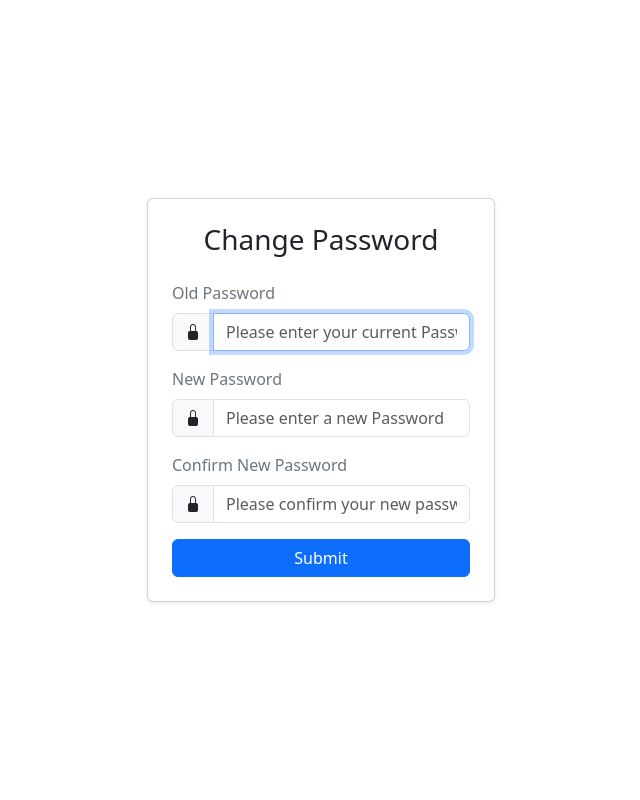
After one commit to jMorton95/simple-helpdesk, a Django app: page /changepassword in a window 1280 px wide. The commit adds this page. Shown: the whole page, without its empty margins (319-959 px from the left). Run offline with Django 5.2, Linux system fonts and the light colour scheme.

Commit message:
[dev] Finish login, add logout, add change password. Starting to build a UI layout

```diff
--- /dev/null
+++ b/app/simple_helpdesk/forms/change_password_form.py
@@ -0,0 +1,26 @@
+from django.contrib.auth.forms import PasswordChangeForm
+class ChangePasswordForm(PasswordChangeForm):
+
+  def __init__(self, *args, **kwargs):
+    super().__init__(*args, **kwargs)
+
+    self.fields['old_password'].widget.attrs.update({
+        'class': 'form-control',
+        'placeholder': 'Please enter your current Password',
+        'id': 'old_password',
+        'required': True,
+    })
+
+    self.fields['new_password1'].widget.attrs.update({
+        'class': 'form-control',
+        'placeholder': 'Please enter a new Password',
+        'id': 'new_password1',
+        'required': True,
+    })
+
+    self.fields['new_password2'].widget.attrs.update({
+        'class': 'form-control',
+        'placeholder': 'Please confirm your new password',
+        'id': 'new_password2',
+        'required': True,
+    })
--- a/app/simple_helpdesk/forms/login_form.py
+++ b/app/simple_helpdesk/forms/login_form.py
@@ -1,8 +1,6 @@
 from django.contrib.auth.forms import AuthenticationForm
-from django.contrib.auth.models import User
+class LoginForm(AuthenticationForm):
 
-
-class LoginForm(AuthenticationForm):
   def __init__(self, *args, **kwargs):
     super().__init__(*args, **kwargs)
 
@@ -10,7 +8,6 @@ class LoginForm(AuthenticationForm):
         'class': 'form-control',
         'placeholder': 'Please enter your Email Address',
         'id': 'username',
-        'type': 'email',
         'required': True,
     })
 
@@ -18,6 +15,5 @@ class LoginForm(AuthenticationForm):
         'class': 'form-control',
         'placeholder': 'Please enter your Password',
         'id': 'password',
-        'type': 'password',
         'required': True,
     })
--- a/app/simple_helpdesk/static/css/styles.css
+++ b/app/simple_helpdesk/static/css/styles.css
@@ -47,3 +47,7 @@ body {
 .login-link a:hover {
   text-decoration: underline;
 }
+nav {
+  background-color: #8F00FF;
+  box-shadow: 0 0.5rem 1rem rgba(0, 0, 0, 0.15), inset 0 -1px 0 rgba(25)
+}
--- a/app/simple_helpdesk/templates/authentication/base_login.html
+++ b/app/simple_helpdesk/templates/authentication/base_auth.html
@@ -6,7 +6,7 @@
     <meta charset="UTF-8" />
     <meta name="viewport" content="width=device-width, initial-scale=1.0" />
     <title>{% block title %}Simple Helpdesk{% endblock title %}</title>
-    {% include "dependencies.html" %}
+    {% include "generic_components/dependencies.html" %}
   </head>
   <body>
     {% block content %}{% endblock content %}
--- /dev/null
+++ b/app/simple_helpdesk/templates/authentication/change_password.html
@@ -0,0 +1,46 @@
+{% extends "authentication/base_auth.html" %}
+{% block title %} Change Password {% endblock %}
+{% block content %}
+  <div class="container d-flex justify-content-center align-items-center vh-100">
+    <div class="row w-100">
+      <div class="col-md-6 col-lg-4 mx-auto">
+        <div class="card shadow-sm">
+          <div class="card-body p-4">
+            <h3 class="card-title text-center mb-4">Change Password</h3>
+
+            <form method="POST" action="{% url 'change_password' %}">
+              {% csrf_token %}
+              <div class="mb-3">
+                <label for="old_password" class="form-label">Old Password</label>
+                <div class="input-group">
+                  <span class="input-group-text"><i class="bi bi-lock-fill"></i></span>
+                 {{form.old_password}}
+                </div>
+              </div>
+
+              <div class="mb-3">
+                <label for="new_password1" class="form-label">New Password</label>
+                <div class="input-group">
+                  <span class="input-group-text"><i class="bi bi-lock-fill"></i></span>
+                 {{form.new_password1}}
+                </div>
+              </div>
+
+              <div class="mb-3">
+                <label for="new_password2" class="form-label">Confirm New Password</label>
+                <div class="input-group">
+                  <span class="input-group-text"><i class="bi bi-lock-fill"></i></span>
+                 {{form.new_password2}}
+                </div>
+              </div>
+
+              {% include "generic_components/form_errors.html" %}
+
+              <button type="submit" class="btn btn-primary w-100">Submit</button>
+            </form>
+          </div>
+        </div>
+      </div>
+    </div>
+  </div>
+{% endblock content %}
--- /dev/null
+++ b/app/simple_helpdesk/templates/generic_components/form_errors.html
@@ -0,0 +1,7 @@
+{% if messages %}
+<ul>
+    {% for message in messages %}
+        <li class="text-danger">{{ message }}</li>
+    {% endfor %}
+</ul>
+{% endif %}
--- a/app/simple_helpdesk/urls.py
+++ b/app/simple_helpdesk/urls.py
@@ -4,5 +4,7 @@ from django.urls import path
 urlpatterns = [
     path("", helpdesk.index, name="index"),
     path("register", auth.register, name="register"),
-    path("login", auth.login, name="login")
+    path("signin", auth.sign_in, name="sign_in"),
+    path("signout", auth.sign_out, name="sign_out"),
+    path("changepassword", auth.change_password, name="change_password")
 ]
--- a/app/simple_helpdesk/views/auth.py
+++ b/app/simple_helpdesk/views/auth.py
@@ -1,8 +1,9 @@
 from django.shortcuts import render, redirect
-from django.contrib.auth import authenticate, alogin
+from django.contrib.auth import login, logout, update_session_auth_hash
 from simple_helpdesk.forms.login_form import LoginForm
 from simple_helpdesk.utils.generic import validate_form
 from simple_helpdesk.forms.register_form import RegisterForm
+from simple_helpdesk.forms.change_password_form import ChangePasswordForm
 from simple_helpdesk.services.auth_service import AuthService
 
 def register(request):
@@ -14,12 +15,26 @@ def register(request):
 
   return render(request, "authentication/register.html", {'form': RegisterForm})
 
-def login(request):
+def sign_in(request):
   if request.method == "POST":
-    form = LoginForm(request.POST)
+    form = LoginForm(data=request.POST)
+
     if validate_form(request, form):
-      user = form.get_user()
-      alogin(request, user)
+      login(request, form.get_user())
       return redirect("index")
 
-  return render(request, "authentication/login.html", {'form': LoginForm})
+  return render(request, "authentication/sign_in.html", {'form': LoginForm})
+
+def sign_out(request):
+  logout(request)
+  return redirect("sign_in")
+
+def change_password(request):
+  if request.method == "POST":
+    form = ChangePasswordForm(user=request.user, data=request.POST)
+    if validate_form(request, form):
+        form.save()
+        update_session_auth_hash(request, form.user)
+        return redirect("index")
+
+  return render(request, "authentication/change_password.html", {'form': ChangePasswordForm(user=request.user)})
```
Also changed, not shown: app/simple_helpdesk/templates/authentication/register.html (+3 -9 lines), app/simple_helpdesk/templates/authentication/sign_in.html (renamed from app/simple_helpdesk/templates/authentication/login.html, +6 -23 lines), app/simple_helpdesk/templates/base.html (+8 -2 lines), app/simple_helpdesk/templates/generic_components/nav_bar.html (added, +22 -0 lines), app/simple_helpdesk/utils/generic.py (+6 -5 lines), app/helpdesk.sqlite3, app/simple_helpdesk/templates/generic_components/dependencies.html (renamed from app/simple_helpdesk/templates/dependencies.html).
